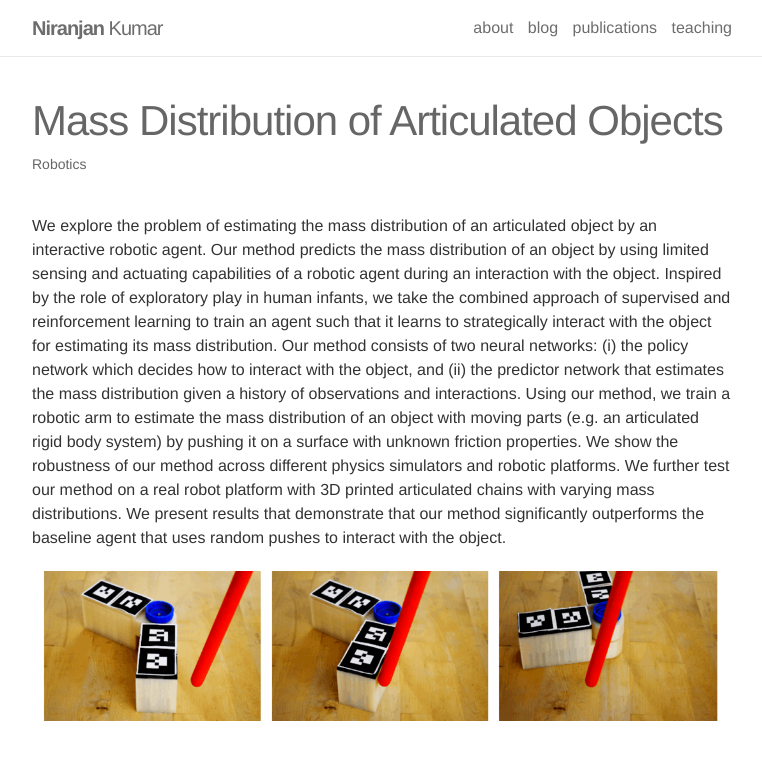
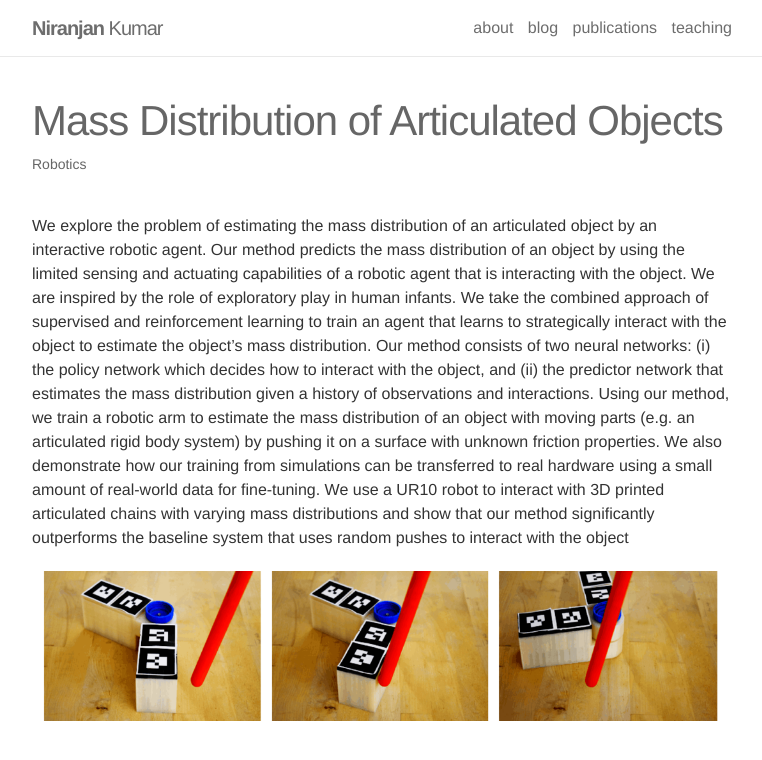
Before and after one commit to kniranjankumar/pre_2024_website, a Jekyll site: the page built from _projects/1_mass_prediction.markdown, in a window 1280 px wide and 1400 px high, cut to the strip 0-842 px from the top of the window. Shown: the top 760 px of the strip, without its empty margins (258-1020 px from the left). Built offline with Jekyll 4.4.1, drawn with Linux system fonts in a browser that asks for light colours; nearby versions of some CDN libraries; some of the changed text lies outside the part shown.

Commit message:
updating

```diff
--- a/_projects/1_mass_prediction.markdown
+++ b/_projects/1_mass_prediction.markdown
@@ -5,17 +5,17 @@ description: Robotics
 img: /assets/img/timelapse_thumbnail.jpg
 ---
 
-We explore the problem of estimating the mass distribution of an articulated object by an interactive robotic agent. Our method predicts the mass distribution of an object by using limited sensing and actuating capabilities of a robotic agent during an interaction with the object. Inspired by the role of exploratory play in human infants, we take the combined approach of supervised and reinforcement learning to train an agent such that it learns to strategically interact with the object for estimating its mass distribution. Our method consists of two neural networks: (i) the policy network which decides how to interact with the object, and (ii) the predictor network that estimates the mass distribution given a history of observations and interactions. Using our method, we train a robotic arm to estimate the mass distribution of an object with moving parts (e.g. an articulated rigid body system) by pushing it on a surface with unknown friction properties. We show the robustness of our method across different physics simulators and robotic platforms. We further test our method on a real robot platform with 3D printed articulated chains with varying mass distributions. We present results that demonstrate that our method significantly outperforms the baseline agent that uses random pushes to interact with the object.
+We explore the problem of estimating the mass distribution of an articulated object by an interactive robotic agent. Our method predicts the mass distribution of an object by using the limited sensing and actuating capabilities of a robotic agent that is interacting with the object. We are inspired by the role of exploratory play in human infants. We take the combined approach of supervised and reinforcement learning to train an agent that learns to strategically interact with the object to estimate the object's mass distribution. Our method consists of two neural networks: (i) the policy network which decides how to interact with the object, and (ii) the predictor network that estimates the mass distribution given a history of observations and interactions. Using our method, we train a robotic arm to estimate the mass distribution of an object with moving parts (e.g. an articulated rigid body system) by pushing it on a surface with unknown friction properties. We also demonstrate how our training from simulations can be transferred to real hardware using a small amount of real-world data for fine-tuning. We use a UR10 robot to interact with 3D printed articulated chains with varying mass distributions and show that our method significantly outperforms the baseline system that uses random pushes to interact with the object
 <div class="img_row">
     <img class="col three left" src="{{ site.baseurl }}/assets/img/2chain_movement.png" alt="" title="Two Link" style="height:160px" />
 </div>
 <div class="col three caption">
-<iframe width="560" height="315" src="https://www.youtube.com/embed/pJhufIKuNcg" frameborder="0" allow="accelerometer; autoplay; encrypted-media; gyroscope; picture-in-picture" allowfullscreen></iframe>
+<iframe width="560" height="315" src="https://youtu.be/o3zBdVWvWZw" frameborder="0" allow="accelerometer; autoplay; encrypted-media; gyroscope; picture-in-picture" allowfullscreen></iframe>
 </div>
 
     @misc{kumar2019estimating,
-    title={Estimating Mass Distribution of Articulated Objects through Non-prehensile Manipulation},
-    author={K. Niranjan Kumar and Irfan Essa and C. Karen Liu},
+    title={Estimating Mass Distribution of Articulated Objects using Non-prehensile Manipulation},
+    author={K. Niranjan Kumar and Irfan Essa and Sehoon Ha and C. Karen Liu},
     year={2019},
     eprint={1907.03964},
     archivePrefix={arXiv},
```
